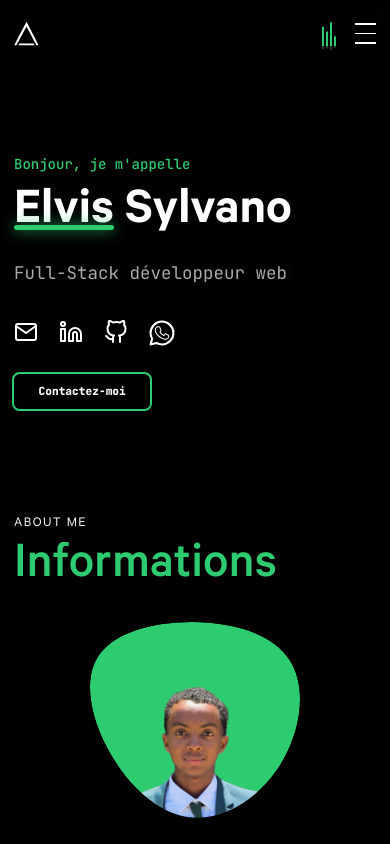
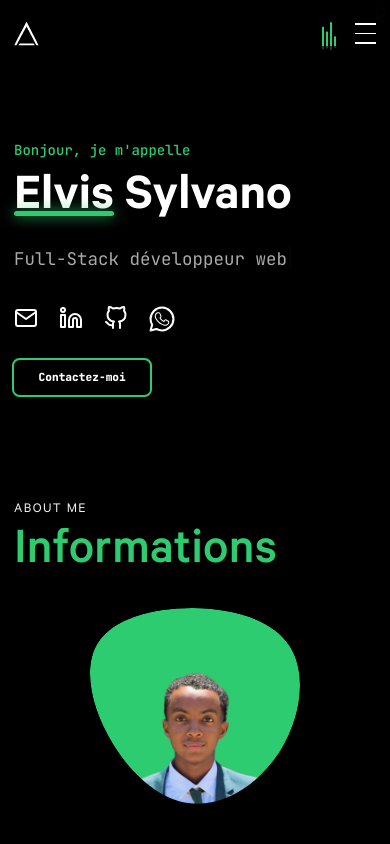
Before and after one commit to Elvis-Sy/ES-portfolio, a Next.js app: page / in a window 390 px wide. Shown: the top 844 px of the page. Built offline with nearby package versions, Linux system fonts and the light colour scheme; no server answers; what bad-words would draw is missing.

Commit message:
last-test-padding

```diff
--- a/components/Hero/Hero.js
+++ b/components/Hero/Hero.js
@@ -65,7 +65,7 @@ const Hero = () => {
     <section
       ref={sectionRef}
       id="home"
-      className="w-full flex md:items-center pt-4 pb-6 md:py-8 2xl:container mx-auto xl:px-20 md:px-12 px-4 md:min-h-screen relative mb-24"
+      className="w-full flex md:items-center pb-6 md:py-8 2xl:container mx-auto xl:px-20 md:px-12 px-4 md:min-h-screen relative mb-24"
       style={{ opacity: 0 }}
     >
       <style global jsx>
```
